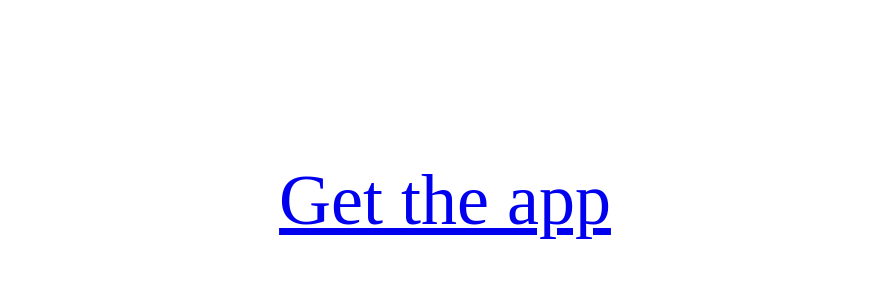
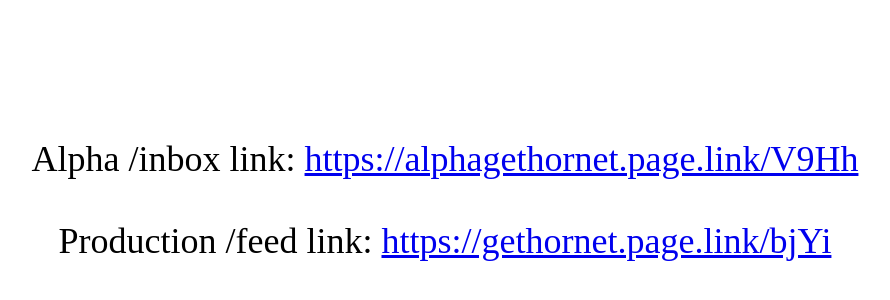
Before and after one commit to harrywebdev/teststuff, a plain HTML site: page hrntdynlink.html in a window 1280 px wide. Shown: the part 200-500 px from the top of the page, without its empty margins (195-1085 px from the left). Drawn offline with Linux system fonts and the light colour scheme.

Commit message:
Update links with Alpha

```diff
--- a/hrntdynlink.html
+++ b/hrntdynlink.html
@@ -9,14 +9,19 @@
     <style>
 	html, body {
 		height: 100%;
-		font-size: 72px;
+		font-size: 36px;
 		display: flex;
+		flex-direction: column;
 		align-items: center;
 		justify-content: center;
+	}
+	div {
+		margin: 20px;
 	}
     </style>
 </head>
 <body>
-        <a href="https://gethornet.page.link/bjYi">Get the app</a>
+        <div>Alpha /inbox link: <a href="https://alphagethornet.page.link/V9Hh">https://alphagethornet.page.link/V9Hh</a></div>
+        <div>Production /feed link: <a href="https://gethornet.page.link/bjYi">https://gethornet.page.link/bjYi</a></div>
 </body>
 </html>
```
